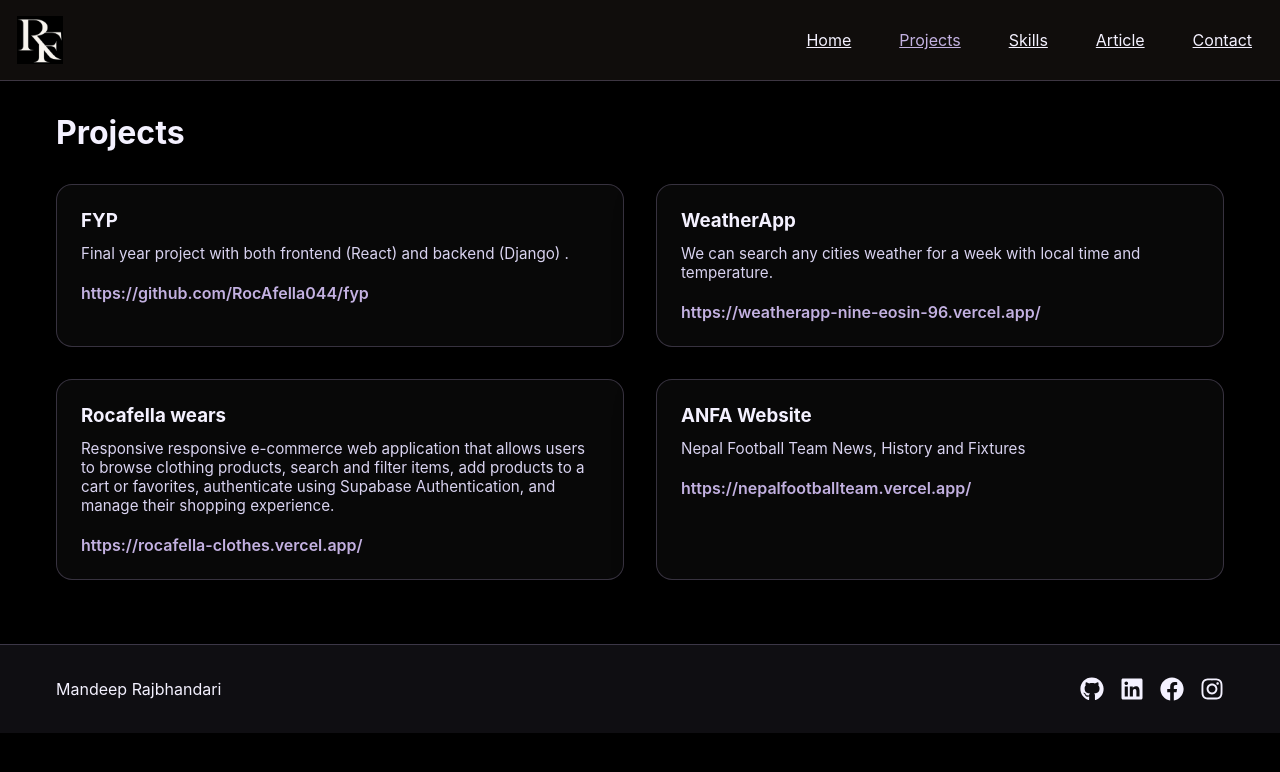
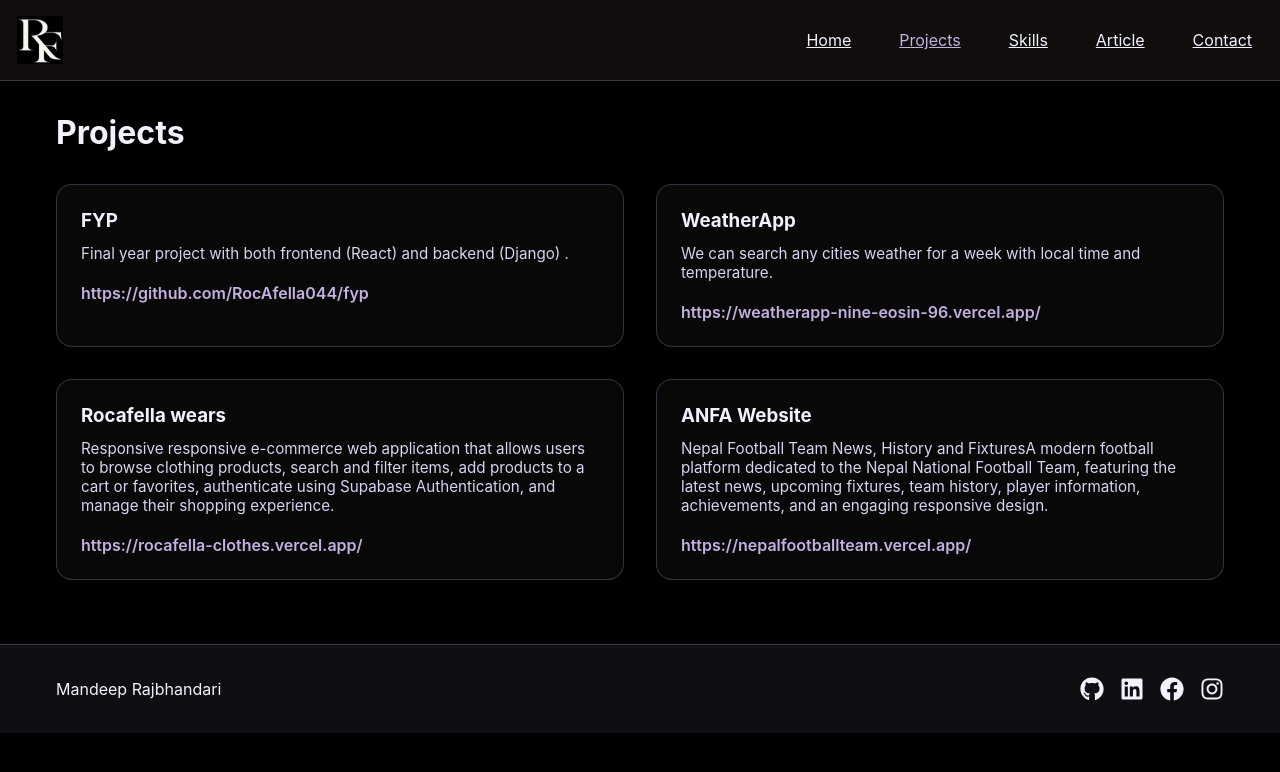
Before and after one commit to RocAfella044/Portfolio, a React (Vite) app: page /projects in a window 1280 px wide. Shown: the top 772 px of the page. Built offline with nearby package versions, Linux system fonts and the light colour scheme.

Commit message:
updated project

```diff
--- a/src/pages/Projects.jsx
+++ b/src/pages/Projects.jsx
@@ -24,7 +24,7 @@ export default function Projects() {
     {
       id: 4,
       title: 'ANFA Website',
-      description: 'Nepal Football Team News, History and Fixtures',
+      description: 'Nepal Football Team News, History and FixturesA modern football platform dedicated to the Nepal National Football Team, featuring the latest news, upcoming fixtures, team history, player information, achievements, and an engaging responsive design.',
       link: 'https://nepalfootballteam.vercel.app/',
     },
   ];
```
